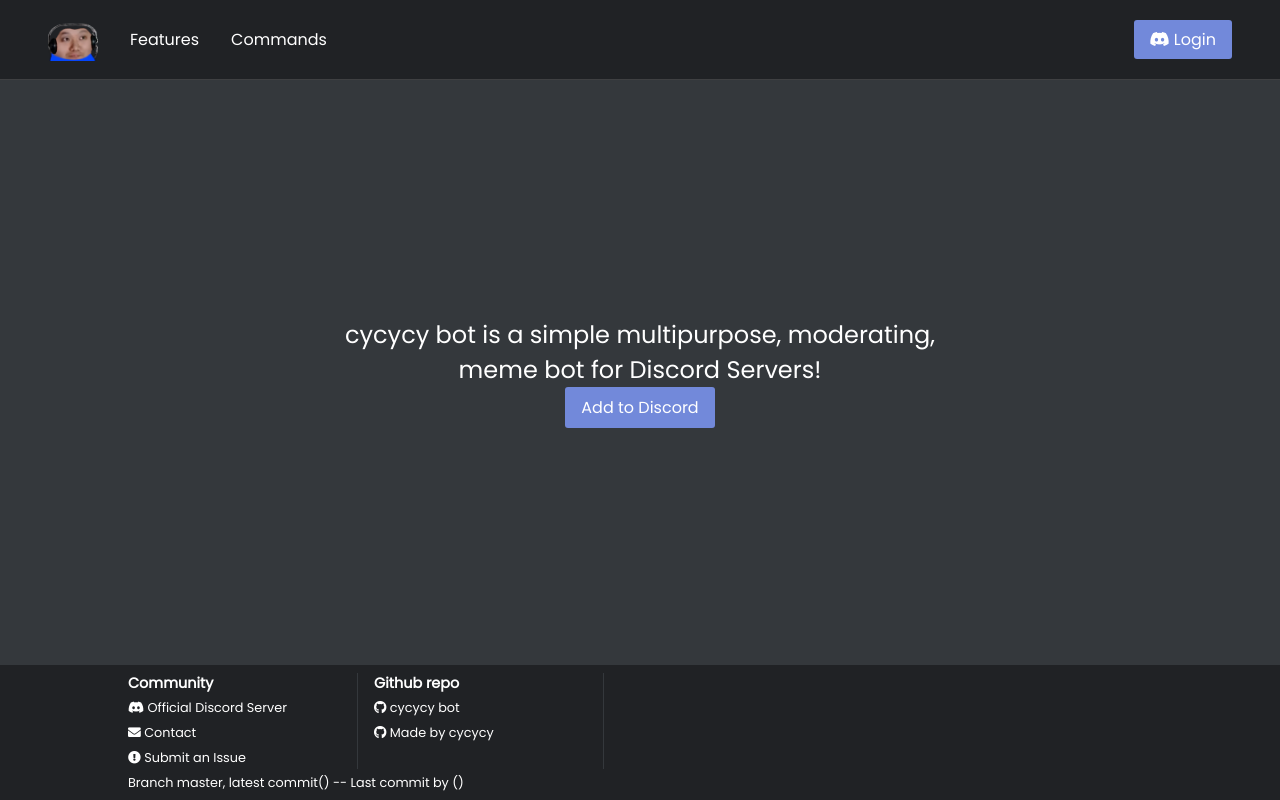
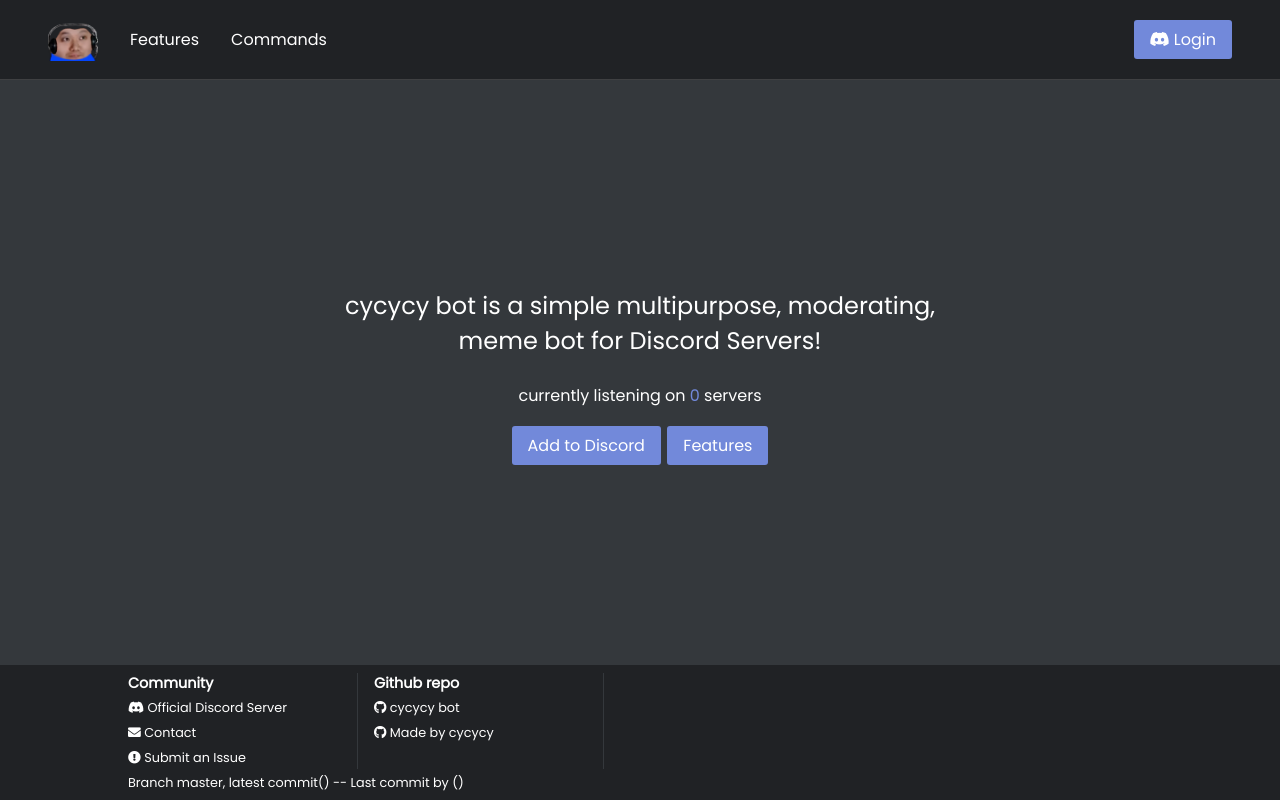
Before and after one commit to cycycy-bot/cycycybot-frontend, a React (Create React App) app: page / in a window 1280 px wide. Built offline with nearby package versions, Linux system fonts and the light colour scheme; no server answers.

Commit message:
add counter to home

```diff
--- a/package.json
+++ b/package.json
@@ -9,6 +9,7 @@
     "react": "^16.8.6",
     "react-apollo": "^2.5.6",
     "react-apollo-hooks": "^0.4.5",
+    "react-countup": "^4.2.0",
     "react-dom": "^16.8.6",
     "react-router-dom": "^5.0.1",
     "react-scripts": "3.0.1"
--- a/src/components/Footer/Footer.js
+++ b/src/components/Footer/Footer.js
@@ -29,7 +29,6 @@
         setCommitter(name);
         setCommitDate(date);
       });
-
     fetchLastCommit();
   }, []);
 
--- a/src/components/Home/Home.css
+++ b/src/components/Home/Home.css
@@ -16,13 +16,22 @@
   width: 100%;
   max-width: 600px;
   display: flex;
-  flex-flow: row wrap;
+  flex-flow: column;
   justify-content: center;
+  align-items: center;
+}
+
+.home-main a {
+  margin: 0 0.2rem;
 }
 
 .home-main h1 {
   font-size: 1.5rem;
   text-align: center;
+}
+
+.counter {
+  color: #7289da;
 }
 
 @media screen and (max-width: 900px) {
--- a/src/components/Home/Home.js
+++ b/src/components/Home/Home.js
@@ -1,18 +1,50 @@
-import React from 'react';
+import React, { useState } from 'react';
+import { NavLink } from 'react-router-dom';
+import CountUp from 'react-countup';
 
 import './Home.css';
 
-const Home = () => (
+const Home = () => {
+  const [guildLength, setGuildLength] = useState(0);
+
+  useState(() => {
+    const getGuildLength = () => fetch('http://localhost:5000/api/discord/getguildlength', {
+      method: 'get',
+      headers: { 'Content-Type': 'application/json' },
+    })
+      .then(res => res.json())
+      .then((length) => {
+        setGuildLength(length);
+      });
+    getGuildLength();
+  }, []);
+
+  return (
     <div className="home-container">
       <div className="home-contents">
         <div className="home-main">
           <h1>cycycy bot is a simple multipurpose, moderating, meme bot for Discord Servers!</h1>
+
+          <br />
+          <h4>
+            currently listening on
+            {' '}
+            <CountUp end={guildLength} duration={1} className="counter" />
+            {' '}
+            servers
+          </h4>
+          <br />
+          <div>
             <a href="https://discordapp.com/oauth2/authorize?client_id=530305194131456000&scope=bot&permissions=8" className="login-button">
             Add to Discord
             </a>
+            <NavLink className="login-button" to="/features">
+            Features
+            </NavLink>
+          </div>
         </div>
       </div>
     </div>
   );
-
+};
 export default Home;
```
Also changed, not shown: 1 other file (tests, documents, lock files or other folders). Lines whose indentation alone changed are shown as unchanged.
